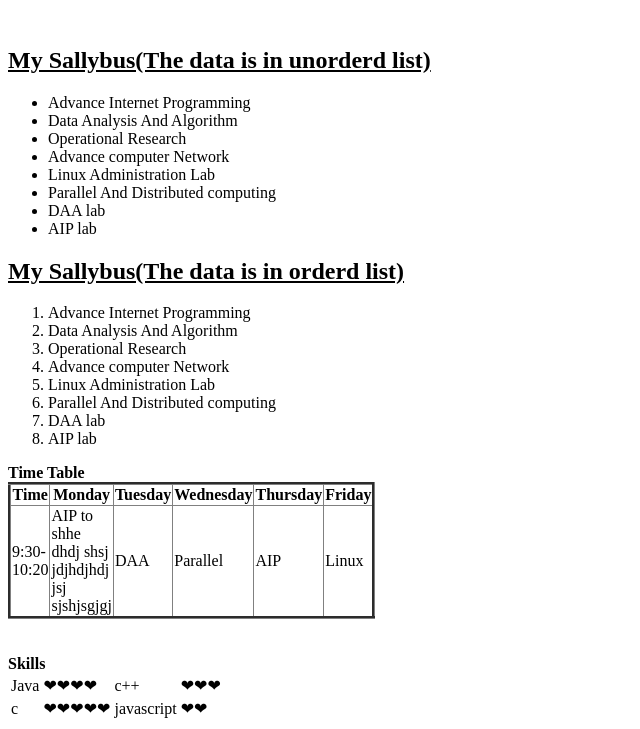
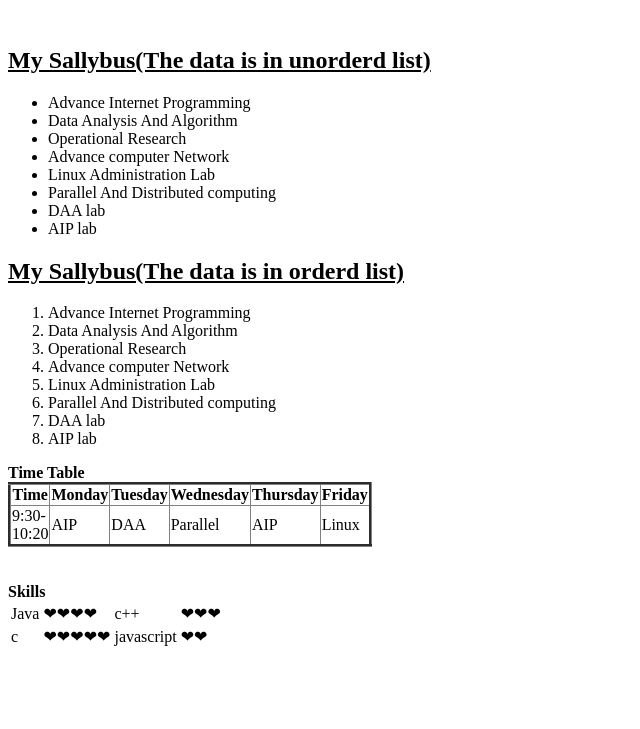
Before and after one commit to biharsoft/1st, a plain HTML site: page index.html in a window 1280 px wide. Shown: the part 621-1350 px from the top of the page, without its empty margins (0-640 px from the left). After the commit the page ends 1278 px from the top, so only its background shows below. Drawn offline with Linux system fonts and the light colour scheme.

Commit message:
Update index.html

```diff
--- a/index.html
+++ b/index.html
@@ -51,7 +51,7 @@
                     </tr>
                     <tr>
                         <td>9:30-10:20</td>
-                        <td>AIP to shhe dhdj shsj jdjhdjhdj jsj sjshjsgjgj</td>
+                        <td>AIP</td>
                         <td>DAA</td>
                         <td>Parallel</td>
                         <td>AIP</td>
```
